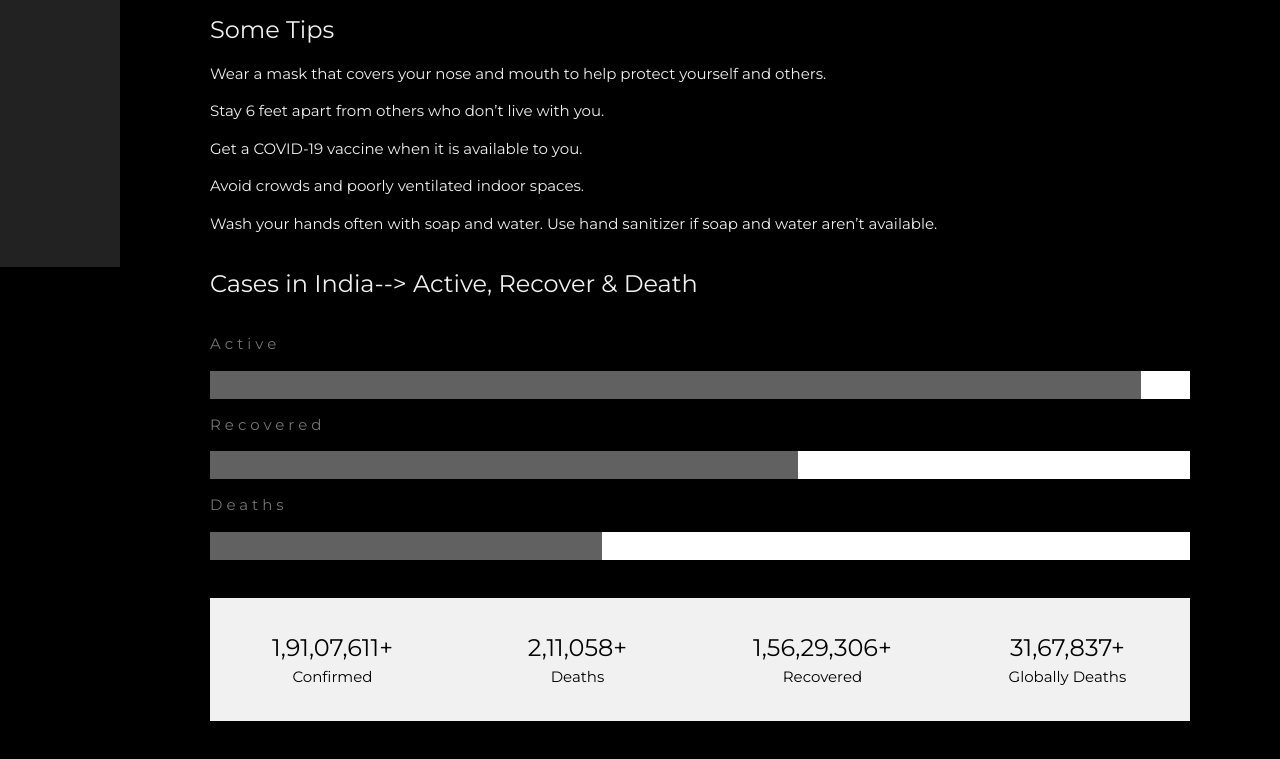
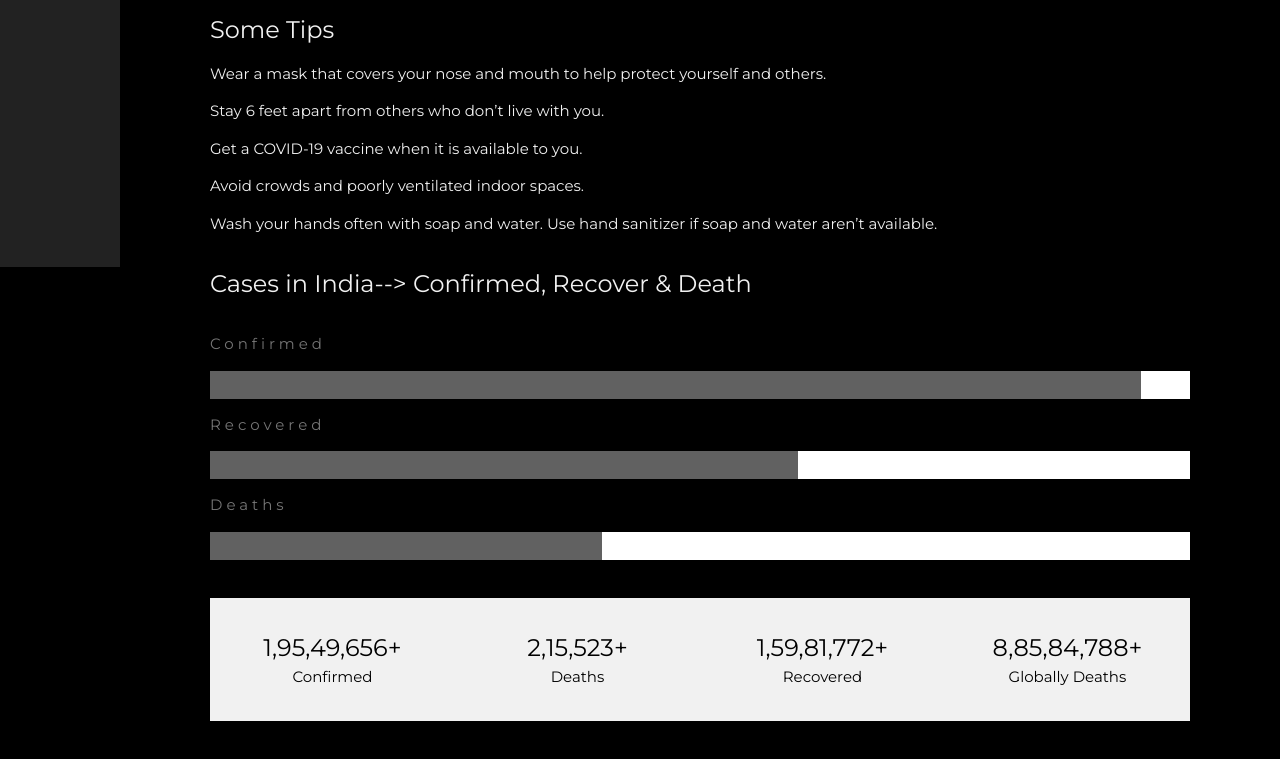
Before and after one commit to ahmedsaifi756/chalhattcorona, a plain HTML site: page index.html in a window 1280 px wide. Shown: the part 533-1292 px from the top of the page. Drawn offline with nearby package versions, Linux system fonts and the light colour scheme.

Commit message:
corona update

```diff
--- a/index.html
+++ b/index.html
@@ -72,8 +72,8 @@ body, h1,h2,h3,h4,h5,h6 {font-family: "Montserrat", sans-serif}
 <p class="w3-text-light-grey">Avoid crowds and poorly ventilated indoor spaces.</p>
 <p class="w3-text-light-grey">Wash your hands often with soap and water. Use hand sanitizer if soap and water aren’t available.
 </p>
-    <h3 class="w3-padding-16 w3-text-light-grey">Cases in India--> Active, Recover & Death </h3>
-    <p class="w3-wide">Active</p>
+    <h3 class="w3-padding-16 w3-text-light-grey">Cases in India--> Confirmed, Recover & Death </h3>
+    <p class="w3-wide">Confirmed</p>
     <div class="w3-white">
       <div class="w3-dark-grey" style="height:28px;width:95%"></div>
     </div>
@@ -88,19 +88,19 @@ body, h1,h2,h3,h4,h5,h6 {font-family: "Montserrat", sans-serif}
 
     <div class="w3-row w3-center w3-padding-16 w3-section w3-light-grey">
       <div class="w3-quarter w3-section">
-        <span class="w3-xlarge">1,91,07,611+</span><br>
+        <span class="w3-xlarge">1,95,49,656+</span><br>
         Confirmed
       </div>
       <div class="w3-quarter w3-section">
-        <span class="w3-xlarge">2,11,058+</span><br>
+        <span class="w3-xlarge">2,15,523+</span><br>
         Deaths
       </div>
       <div class="w3-quarter w3-section">
-        <span class="w3-xlarge">1,56,29,306+</span><br>
+        <span class="w3-xlarge">1,59,81,772+</span><br>
         Recovered
       </div>
       <div class="w3-quarter w3-section">
-        <span class="w3-xlarge">31,67,837+</span><br>
+        <span class="w3-xlarge">8,85,84,788+</span><br>
         Globally Deaths
       </div>
     </div>
```
